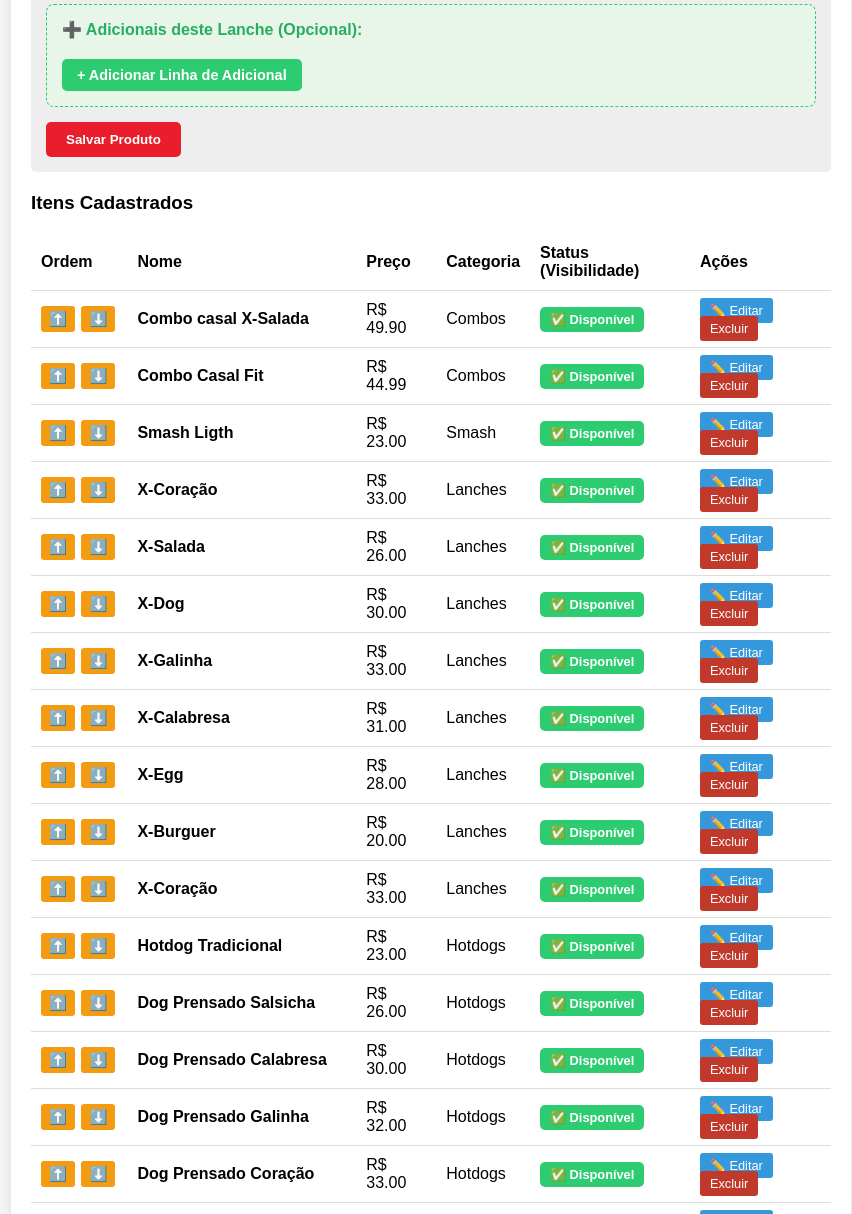
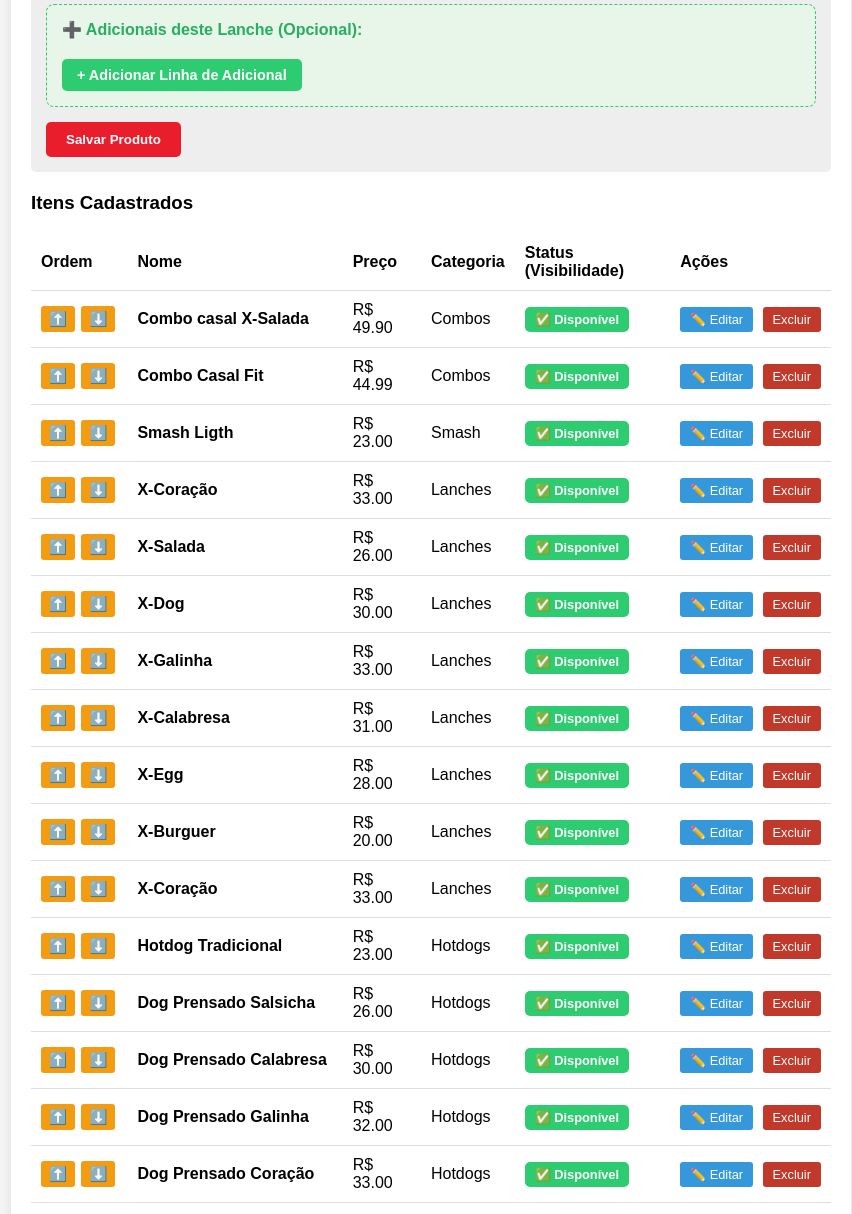
Before and after one commit to Alexschmitzz/Bistaka_delivery-main, a Flask app: page /admin in a window 1280 px wide. Shown: the part 624-1838 px from the top of the page, without its empty margins (209-1061 px from the left). Run offline with Flask 3, Linux system fonts and the light colour scheme; a user stored in the database is signed in.

Commit message:
reposicionar botão editar

```diff
--- a/templates/admin.html
+++ b/templates/admin.html
@@ -114,8 +114,9 @@
                         <a href="/admin/toggle/{{ item.id }}" class="btn-status btn-inativo">❌ Faltando</a>
                     {% endif %}
                 </td>
-                <td>
+                <td style="white-space: nowrap;">
                     <a href="/admin/edit/{{ item.id }}" class="btn-edit">✏️ Editar</a>
+
                     <a href="/admin/delete/{{ item.id }}" class="btn-delete" onclick="return confirm('Tem certeza que quer apagar permanentemente?')">Excluir</a>
                 </td>
             </tr>
```
